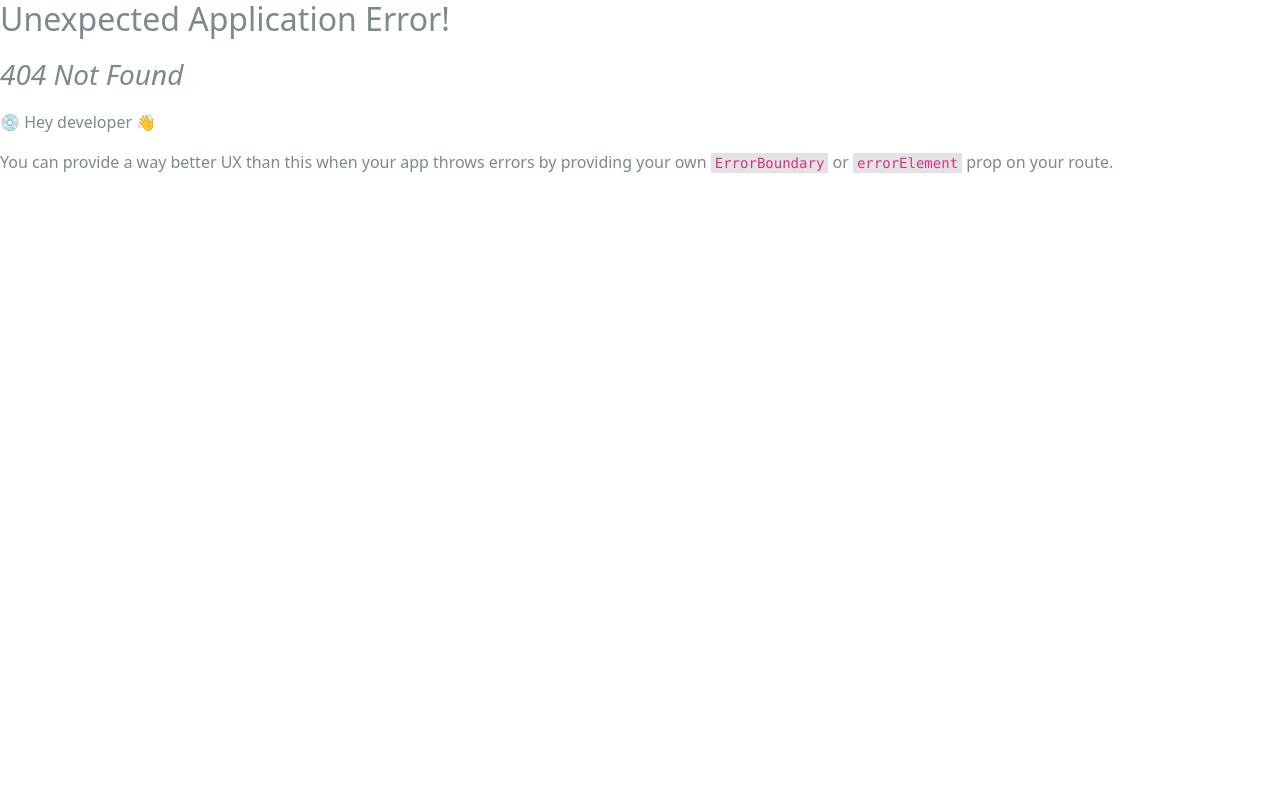
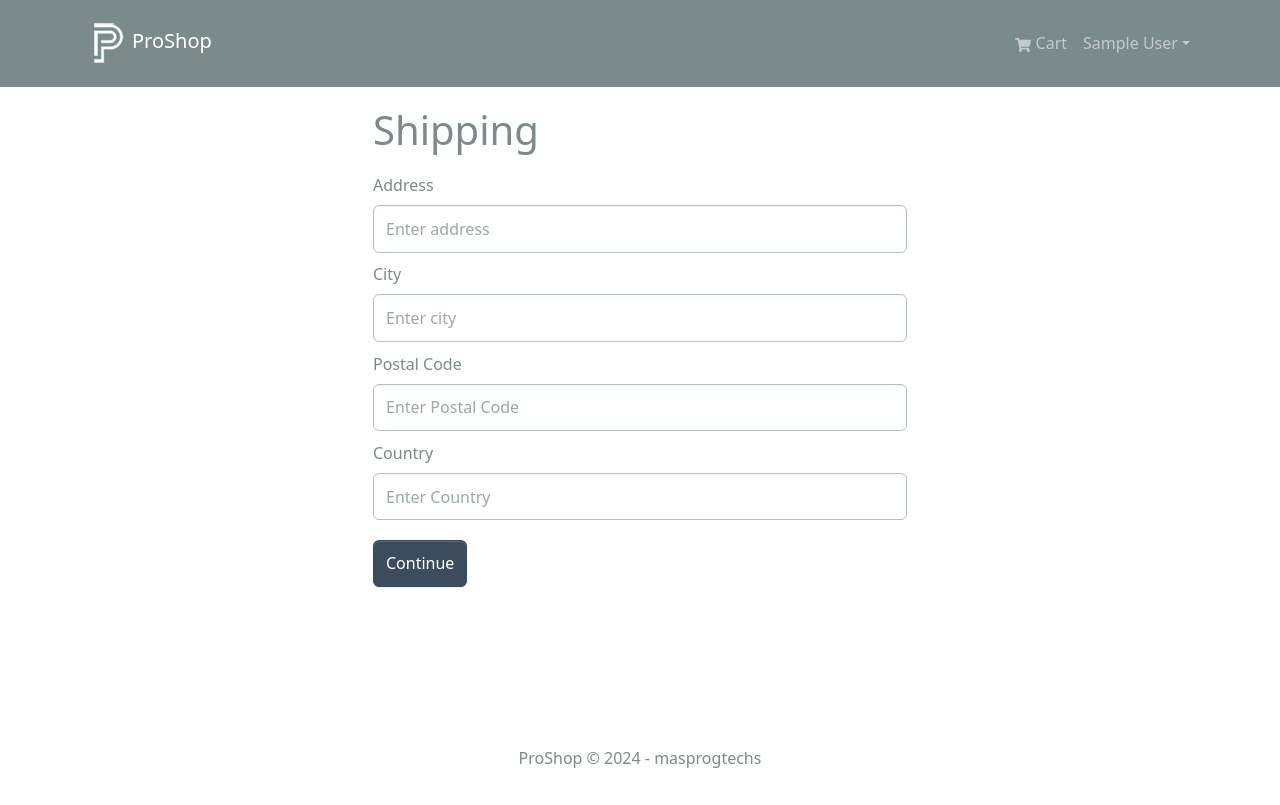
Before and after one commit to masprog2022/proshop, a React (Create React App) app in the folder frontend/: page /shipping in a window 1280 px wide. Before the commit this address had no page. Built offline with nearby package versions, Linux system fonts and the light colour scheme; sample sign-in values are in the browser's storage.

Commit message:
feat: shipping page and private route

```diff
--- /dev/null
+++ b/frontend/src/components/PrivateRoute.jsx
@@ -0,0 +1,8 @@
+import { Navigate, Outlet } from 'react-router-dom';
+import { useSelector } from 'react-redux';
+
+const PrivateRoute = () => {
+  const { userInfo } = useSelector((state) => state.auth);
+  return userInfo ? <Outlet /> : <Navigate to='/login' replace />;
+};
+export default PrivateRoute;
--- /dev/null
+++ b/frontend/src/components/ShippingPage.jsx
@@ -0,0 +1,76 @@
+import { useState } from "react";
+import { Button, Form } from "react-bootstrap";
+import { useDispatch, useSelector } from "react-redux";
+import { useNavigate } from "react-router-dom";
+import { saveShippingAddress } from "../slices/cartSlice";
+import FormContainer from "./FormContainer";
+
+const ShippingPage = () => {
+  const cart = useSelector((state) => state.cart);
+  const { shippingAddress } = cart;
+
+  const [address, setAddress] = useState(shippingAddress.address || "");
+  const [city, setCity] = useState(shippingAddress.city || "");
+  const [postalCode, setPostalCode] = useState(
+    shippingAddress.postalCode || ""
+  );
+  const [country, setCountry] = useState(shippingAddress.country || "");
+
+  const dispatch = useDispatch();
+  const navigate = useNavigate();
+
+  const submitHandler = (e) => {
+    e.preventDefault();
+    dispatch(saveShippingAddress({ address, city, postalCode, country }));
+    navigate("/payment");
+  };
+
+  return (
+    <FormContainer>
+      <h1>Shipping</h1>
+      <Form onSubmit={submitHandler}>
+        <Form.Group controlId="address" className="my-2">
+          <Form.Label>Address</Form.Label>
+          <Form.Control
+            type="text"
+            placeholder="Enter address"
+            value={address}
+            onChange={(e) => setAddress(e.target.value)}
+          ></Form.Control>
+        </Form.Group>
+        <Form.Group controlId="city" className="my-2">
+          <Form.Label>City</Form.Label>
+          <Form.Control
+            type="text"
+            placeholder="Enter city"
+            value={city}
+            onChange={(e) => setCity(e.target.value)}
+          ></Form.Control>
+        </Form.Group>
+        <Form.Group controlId="postalCode" className="my-2">
+          <Form.Label>Postal Code</Form.Label>
+          <Form.Control
+            type="text"
+            placeholder="Enter Postal Code"
+            value={postalCode}
+            onChange={(e) => setPostalCode(e.target.value)}
+          ></Form.Control>
+        </Form.Group>
+        <Form.Group controlId="country" className="my-2">
+          <Form.Label>Country</Form.Label>
+          <Form.Control
+            type="text"
+            placeholder="Enter Country"
+            value={country}
+            onChange={(e) => setCountry(e.target.value)}
+          ></Form.Control>
+        </Form.Group>
+        <Button type="submit" variant="primary" className="my-2">
+          Continue
+        </Button>
+      </Form>
+    </FormContainer>
+  );
+};
+
+export default ShippingPage;
--- a/frontend/src/index.js
+++ b/frontend/src/index.js
@@ -11,6 +11,8 @@
 import App from "./App";
 import "./assets/styles/bootstrap.custom.css";
 import "./assets/styles/index.css";
+import PrivateRoute from "./components/PrivateRoute";
+import ShippingPage from "./components/ShippingPage";
 import CartPage from "./pages/CartPage";
 import HomePage from "./pages/HomePage";
 import LoginPage from "./pages/LoginPage";
@@ -27,6 +29,10 @@
       <Route path="/cart" element={<CartPage />} />
       <Route path="/login" element={<LoginPage />} />
       <Route path="/register" element={<RegisterPage />} />
+
+      <Route path="" element={<PrivateRoute />}>
+        <Route path="/shipping" element={<ShippingPage />} />
+      </Route>
     </Route>
   )
 );
--- a/frontend/src/slices/cartSlice.js
+++ b/frontend/src/slices/cartSlice.js
@@ -5,7 +5,7 @@
 // Read initial state from localStorage
 const initialState = localStorage.getItem("cart")
   ? JSON.parse(localStorage.getItem("cart"))
-  : { cartItems: [] };
+  : { cartItems: [], shippingAddress: {}, paymentMethod: "Paypal" };
 
 const cartSlice = createSlice({
   name: "cart",
@@ -29,8 +29,13 @@
       state.cartItems = state.cartItems.filter((x) => x._id !== action.payload);
       return updateCart(state);
     },
+    saveShippingAddress: (state, action) => {
+      state.shippingAddress = action.payload;
+      localStorage.setItem("cart", JSON.stringify(state));
+    },
   },
 });
 
-export const { addToCart, removeFromCart } = cartSlice.actions;
+export const { addToCart, removeFromCart, saveShippingAddress } =
+  cartSlice.actions;
 export default cartSlice.reducer;
```
